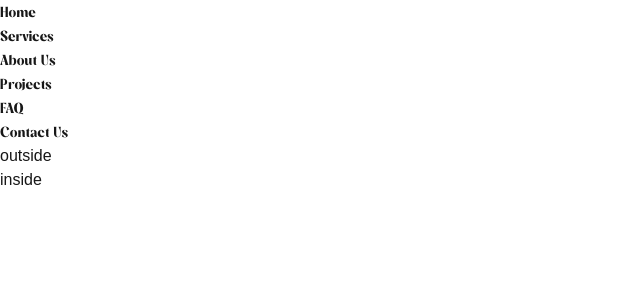
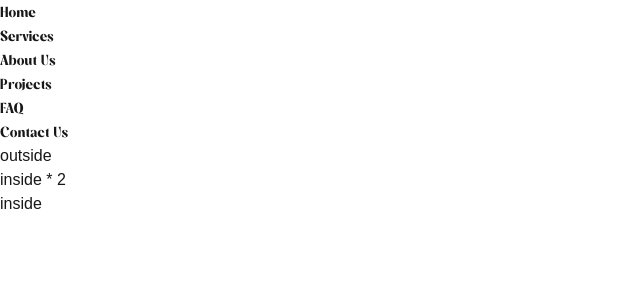
Before and after one commit to melowoof/cm-roofing-solutions, a Next.js app: page / in a window 1280 px wide. Shown: the top 300 px of the page, without its empty margins (0-640 px from the left). Built offline with nearby package versions, Linux system fonts and the light colour scheme.

Commit message:
Test commit

```diff
--- a/src/app/page.tsx
+++ b/src/app/page.tsx
@@ -34,14 +34,16 @@ export default function Home() {
   return (
     <div className=" w-screen h-[200vh]">
       <div
-        className="top-0 sticky h-screen"
+        className="top-0 sticky h-screen "
         style={{
           position: "-webkit-sticky",
           // WebkitPerspectiveOrigin: "-webkit-sticky",
         }}
       >
         outside
-        <div className="">inside</div>
+        <div className="w-screen h-screen visible">
+          <div>inside * 2</div>inside
+        </div>
       </div>
     </div>
   );
```
